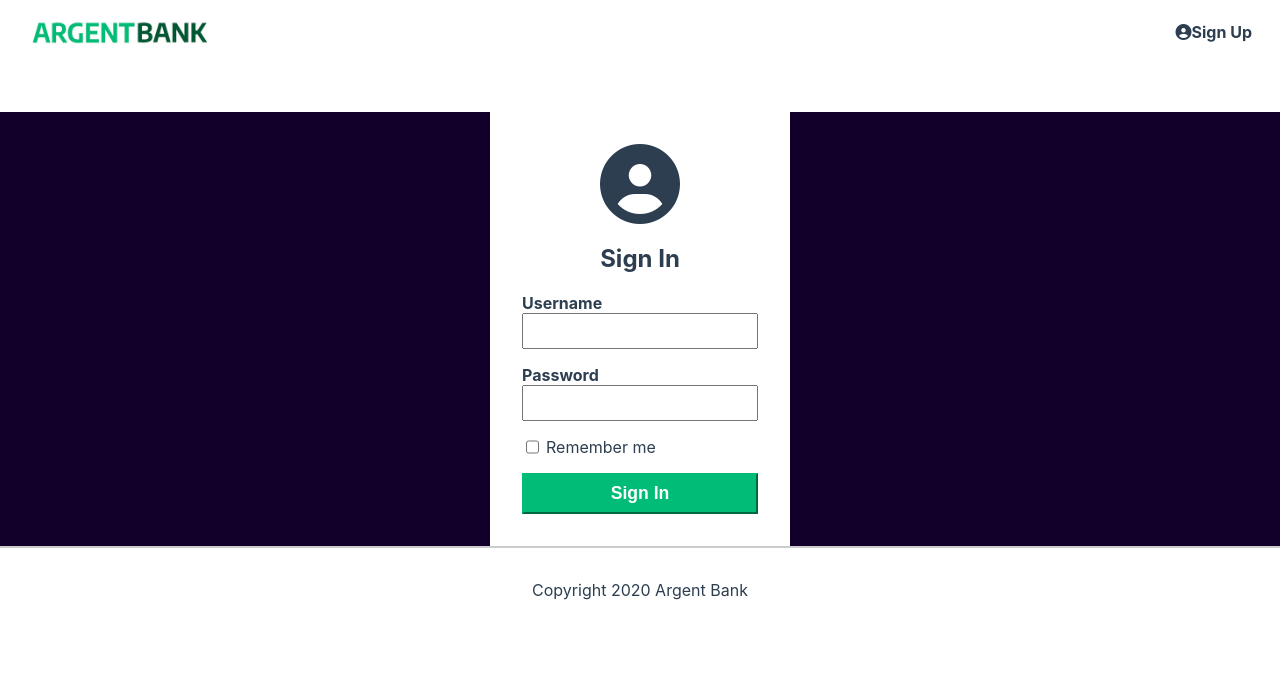
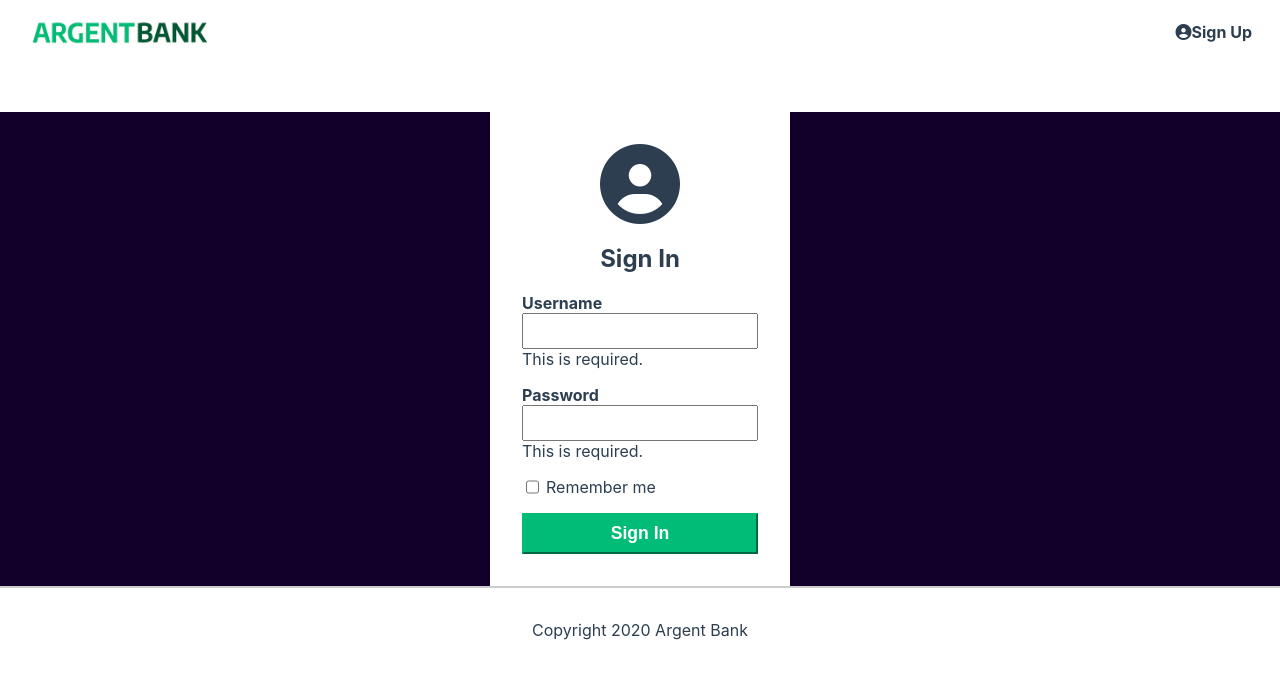
Before and after one commit to ToDestiny/argent-bank, a React (Create React App) app: page /sign-in in a window 1280 px wide. Both pictures are taken after a click on the button "Sign In". Shown: the top 678 px of the page. Built offline with nearby package versions, Linux system fonts and the light colour scheme.

Commit message:
Feature: Login error handling OK

```diff
--- a/package.json
+++ b/package.json
@@ -9,7 +9,6 @@
     "mongodb": "^4.10.0",
     "react": "^18.2.0",
     "react-dom": "^18.2.0",
-    "react-hook-form": "^7.36.1",
     "react-redux": "^8.0.4",
     "react-router-dom": "6",
     "react-scripts": "5.0.1",
--- a/src/pages/SignIn.jsx
+++ b/src/pages/SignIn.jsx
@@ -1,6 +1,5 @@
 import '../App.css';
 import argentBankLogo from '../assets/img/argentBankLogo.png';
-// import { useForm } from 'react-hook-form';
 import { useState, useEffect } from 'react';
 import { useNavigate } from 'react-router-dom';
 import { useLoginUserMutation } from '../services/authApi';
@@ -12,28 +11,18 @@ const initialState = {
 
 function SignIn() {
   const [formValue, setFormValue] = useState(initialState);
+  const [isSubmit, setSubmit] = useState(false);
   const { email, password } = formValue;
   const navigate = useNavigate();
 
-  // const {
-  //   register,
-  //   handleSubmit,
-  //   formState: { errors },
-  // } = useForm({
-  //   defaultValues: {
-  //     firstName: '',
-  //     password: '',
-  //   },
-  // });
-
-  const [loginUser, { data, isSuccess, isError, error }] =
-    useLoginUserMutation();
+  const [loginUser, { isSuccess, isError, error }] = useLoginUserMutation();
 
   const handleChange = (e) => {
     setFormValue({ ...formValue, [e.target.name]: e.target.value });
   };
 
   const handleLogin = async () => {
+    setSubmit(true);
     if (email && password) {
       await loginUser({ email, password });
     } else {
@@ -46,9 +35,8 @@ function SignIn() {
       console.log('User logged successfully');
       navigate('/user/profile');
     }
+    //eslint-disable-next-line
   }, [isSuccess]);
-
-  //console.log(errors);
 
   return (
     <div>
@@ -72,7 +60,6 @@ function SignIn() {
         <section className="sign-in-content">
           <i className="fa fa-user-circle sign-in-icon" />
           <h1>Sign In</h1>
-          {/* <form onSubmit={handleSubmit(handleLogin())}> */}
           <div className="input-wrapper">
             <label htmlFor="username">Username</label>
             <input
@@ -81,9 +68,8 @@ function SignIn() {
               value={email}
               name="email"
               onChange={handleChange}
-              // {...register('firstName', { required: 'This is required.' })}
             />
-            {/* {errors.firstName?.message && <span>This is required.</span>} */}
+            {isSubmit && !email && <span>This is required.</span>}
           </div>
           <div className="input-wrapper">
             <label htmlFor="password">Password</label>
@@ -93,15 +79,8 @@ function SignIn() {
               name="password"
               value={password}
               onChange={handleChange}
-              // {...register('password', {
-              //   required: 'This is required.',
-              //   minLength: {
-              //     value: 4,
-              //     message: 'Min length is 4',
-              //   },
-              // })}
             />
-            {/* {errors.password?.message && <span>This is required.</span>} */}
+            {isSubmit && !password && <span>This is required.</span>}
           </div>
           <div className="input-remember">
             <input type="checkbox" id="remember-me" />
@@ -114,7 +93,7 @@ function SignIn() {
           >
             Sign In
           </button>
-          {/* </form> */}
+          {isError && <span>Sorry, Login failed!</span>}
         </section>
       </main>
       <footer className="footer">
```
